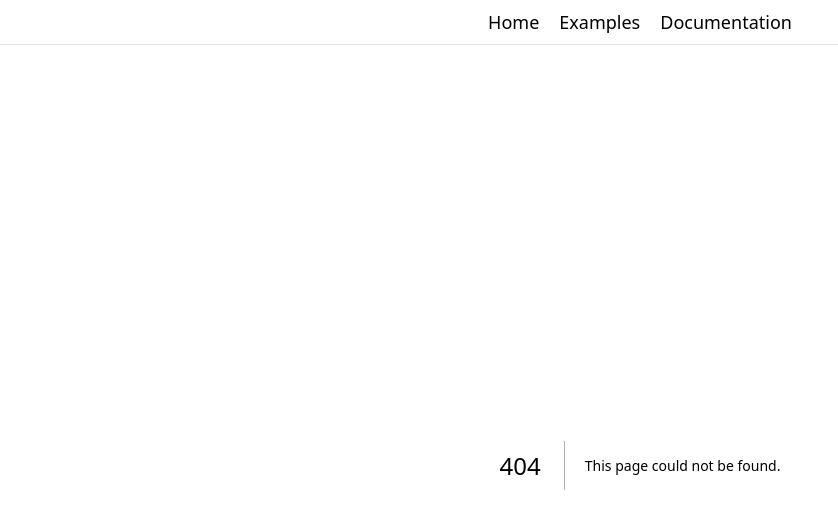
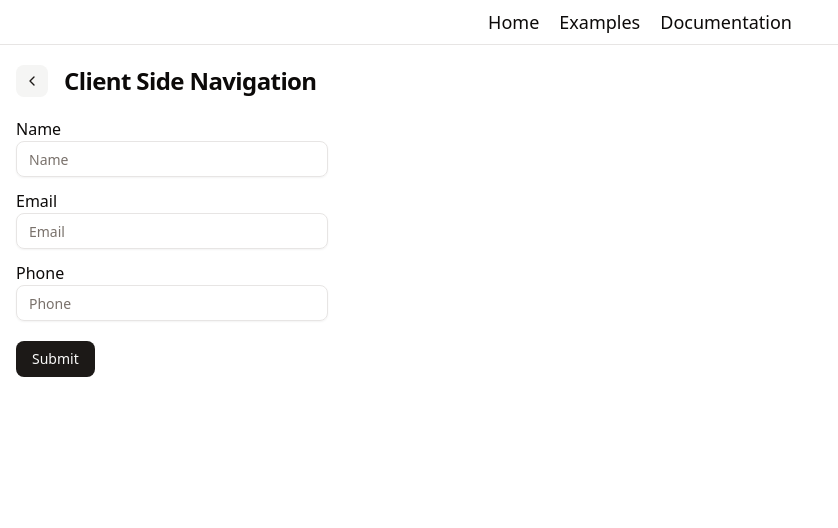
Before and after one commit to brhega/next-react-app, a Next.js app: page /examples/basic-form in a window 1280 px wide. Before the commit this address had no page. Shown: the top 528 px of the page, without its empty margins (0-838 px from the left). Built offline with nearby package versions, Linux system fonts and the light colour scheme.

Commit message:
basic form

```diff
--- /dev/null
+++ b/app/examples/basic-form/page.tsx
@@ -0,0 +1,86 @@
+'use client'
+
+import { useState } from "react"
+import { Button } from "@/components/ui/button"
+import { Input } from "@/components/ui/input"
+import { Label } from "@radix-ui/react-label"
+import { ChevronLeftIcon } from "lucide-react"
+import Link from "next/link"
+import {
+    AlertDialog,
+    AlertDialogAction,
+    AlertDialogContent,
+    AlertDialogDescription,
+    AlertDialogFooter,
+    AlertDialogHeader,
+    AlertDialogTitle
+} from "@/components/ui/alert-dialog"
+
+export default function BasicForm() {
+    const [showDialog, setShowDialog] = useState(false)
+    const [formValues, setFormValues] = useState<{name: string, email: string, phone: string}>()
+
+    function submission(formData: FormData) {
+        const name = formData.get('name') as string
+        const email = formData.get('email') as string
+        const phone = formData.get('phone') as string
+
+        setFormValues({ name, email, phone })
+        setShowDialog(true)
+    }
+
+    return (
+        <div>
+            <div className="flex gap-4">
+                <Button asChild variant="secondary" size="icon" className="size-8">
+                    <Link href="/examples">
+                        <ChevronLeftIcon />
+                    </Link>
+                </Button>
+                <h3 className="scroll-m-20 text-2xl font-semibold tracking-tight">
+                    Client Side Navigation
+                </h3>
+            </div>
+
+            <div className="my-5">
+                <form action={submission}>
+                    <div className="space-y-3">
+                        <div className="w-1/4">
+                            <Label htmlFor="name">Name</Label>
+                            <Input type="text" id="name" name="name" placeholder="Name" />
+                        </div>
+                        <div className="w-1/4">
+                            <Label htmlFor="email">Email</Label>
+                            <Input type="email" id="email" name="email" placeholder="Email" />
+                        </div>
+                        <div className="w-1/4">
+                            <Label htmlFor="phone">Phone</Label>
+                            <Input type="tel" id="phone" name="phone" placeholder="Phone" />
+                        </div>
+                    </div>
+                    <div className="my-5">
+                        <Button type="submit">Submit</Button>
+                    </div>
+                </form>
+            </div>
+
+            <AlertDialog open={showDialog} onOpenChange={setShowDialog}>
+                <AlertDialogContent>
+                    <AlertDialogHeader>
+                        <AlertDialogTitle>Form Submitted Successfully</AlertDialogTitle>
+                        <AlertDialogDescription>
+                            <div className="space-y-1">
+                                <div>Name: {formValues?.name}</div>
+                                <div>Email: {formValues?.email}</div>
+                                <div>Phone: {formValues?.phone}</div>
+                            </div>
+                        </AlertDialogDescription>
+                    </AlertDialogHeader>
+                    <AlertDialogFooter>
+                        <AlertDialogAction onClick={() => setShowDialog(false)}>Close</AlertDialogAction>
+                    </AlertDialogFooter>
+                </AlertDialogContent>
+            </AlertDialog>
+        </div>
+    )
+}
--- a/app/examples/page.tsx
+++ b/app/examples/page.tsx
@@ -7,7 +7,12 @@ export default function ExamplesPage() {
                 Examples
             </h2>
             <div className="my-4">
-                <Link href="/examples/client-side-navigation" className="text-blue-600 underline">Client Side Navigation</Link>
+                <div>
+                    <Link href="/examples/client-side-navigation" className="text-blue-600 underline">Client Side Navigation</Link>
+                </div>
+                <div>
+                    <Link href="/examples/basic-form" className="text-blue-600 underline">Basic Form</Link>
+                </div>
             </div>
         </div>
     );
--- /dev/null
+++ b/components/ui/alert-dialog.tsx
@@ -0,0 +1,157 @@
+"use client"
+
+import * as React from "react"
+import * as AlertDialogPrimitive from "@radix-ui/react-alert-dialog"
+
+import { cn } from "@/lib/utils"
+import { buttonVariants } from "@/components/ui/button"
+
+function AlertDialog({
+  ...props
+}: React.ComponentProps<typeof AlertDialogPrimitive.Root>) {
+  return <AlertDialogPrimitive.Root data-slot="alert-dialog" {...props} />
+}
+
+function AlertDialogTrigger({
+  ...props
+}: React.ComponentProps<typeof AlertDialogPrimitive.Trigger>) {
+  return (
+    <AlertDialogPrimitive.Trigger data-slot="alert-dialog-trigger" {...props} />
+  )
+}
+
+function AlertDialogPortal({
+  ...props
+}: React.ComponentProps<typeof AlertDialogPrimitive.Portal>) {
+  return (
+    <AlertDialogPrimitive.Portal data-slot="alert-dialog-portal" {...props} />
+  )
+}
+
+function AlertDialogOverlay({
+  className,
+  ...props
+}: React.ComponentProps<typeof AlertDialogPrimitive.Overlay>) {
+  return (
+    <AlertDialogPrimitive.Overlay
+      data-slot="alert-dialog-overlay"
+      className={cn(
+        "data-[state=open]:animate-in data-[state=closed]:animate-out data-[state=closed]:fade-out-0 data-[state=open]:fade-in-0 fixed inset-0 z-50 bg-black/50",
+        className
+      )}
+      {...props}
+    />
+  )
+}
+
+function AlertDialogContent({
+  className,
+  ...props
+}: React.ComponentProps<typeof AlertDialogPrimitive.Content>) {
+  return (
+    <AlertDialogPortal>
+      <AlertDialogOverlay />
+      <AlertDialogPrimitive.Content
+        data-slot="alert-dialog-content"
+        className={cn(
+          "bg-background data-[state=open]:animate-in data-[state=closed]:animate-out data-[state=closed]:fade-out-0 data-[state=open]:fade-in-0 data-[state=closed]:zoom-out-95 data-[state=open]:zoom-in-95 fixed top-[50%] left-[50%] z-50 grid w-full max-w-[calc(100%-2rem)] translate-x-[-50%] translate-y-[-50%] gap-4 rounded-lg border p-6 shadow-lg duration-200 sm:max-w-lg",
+          className
+        )}
+        {...props}
+      />
+    </AlertDialogPortal>
+  )
+}
+
+function AlertDialogHeader({
+  className,
+  ...props
+}: React.ComponentProps<"div">) {
+  return (
+    <div
+      data-slot="alert-dialog-header"
+      className={cn("flex flex-col gap-2 text-center sm:text-left", className)}
+      {...props}
+    />
+  )
+}
+
+function AlertDialogFooter({
+  className,
+  ...props
+}: React.ComponentProps<"div">) {
+  return (
+    <div
+      data-slot="alert-dialog-footer"
+      className={cn(
+        "flex flex-col-reverse gap-2 sm:flex-row sm:justify-end",
+        className
+      )}
+      {...props}
+    />
+  )
+}
+
+function AlertDialogTitle({
+  className,
+  ...props
+}: React.ComponentProps<typeof AlertDialogPrimitive.Title>) {
+  return (
+    <AlertDialogPrimitive.Title
+      data-slot="alert-dialog-title"
+      className={cn("text-lg font-semibold", className)}
+      {...props}
+    />
+  )
+}
+
+function AlertDialogDescription({
+  className,
+  ...props
+}: React.ComponentProps<typeof AlertDialogPrimitive.Description>) {
+  return (
+    <AlertDialogPrimitive.Description
+      data-slot="alert-dialog-description"
+      className={cn("text-muted-foreground text-sm", className)}
+      {...props}
+    />
+  )
+}
+
+function AlertDialogAction({
+  className,
+  ...props
+}: React.ComponentProps<typeof AlertDialogPrimitive.Action>) {
+  return (
+    <AlertDialogPrimitive.Action
+      className={cn(buttonVariants(), className)}
+      {...props}
+    />
+  )
+}
+
+function AlertDialogCancel({
+  className,
+  ...props
+}: React.ComponentProps<typeof AlertDialogPrimitive.Cancel>) {
+  return (
+    <AlertDialogPrimitive.Cancel
+      className={cn(buttonVariants({ variant: "outline" }), className)}
+      {...props}
+    />
+  )
+}
+
+export {
+  AlertDialog,
+  AlertDialogPortal,
+  AlertDialogOverlay,
+  AlertDialogTrigger,
+  AlertDialogContent,
+  AlertDialogHeader,
+  AlertDialogFooter,
+  AlertDialogTitle,
+  AlertDialogDescription,
+  AlertDialogAction,
+  AlertDialogCancel,
+}
--- /dev/null
+++ b/components/ui/input.tsx
@@ -0,0 +1,21 @@
+import * as React from "react"
+
+import { cn } from "@/lib/utils"
+
+function Input({ className, type, ...props }: React.ComponentProps<"input">) {
+  return (
+    <input
+      type={type}
+      data-slot="input"
+      className={cn(
+        "file:text-foreground placeholder:text-muted-foreground selection:bg-primary selection:text-primary-foreground dark:bg-input/30 border-input h-9 w-full min-w-0 rounded-md border bg-transparent px-3 py-1 text-base shadow-xs transition-[color,box-shadow] outline-none file:inline-flex file:h-7 file:border-0 file:bg-transparent file:text-sm file:font-medium disabled:pointer-events-none disabled:cursor-not-allowed disabled:opacity-50 md:text-sm",
+        "focus-visible:border-ring focus-visible:ring-ring/50 focus-visible:ring-[3px]",
+        "aria-invalid:ring-destructive/20 dark:aria-invalid:ring-destructive/40 aria-invalid:border-destructive",
+        className
+      )}
+      {...props}
+    />
+  )
+}
+
+export { Input }
--- /dev/null
+++ b/components/ui/label.tsx
@@ -0,0 +1,24 @@
+"use client"
+
+import * as React from "react"
+import * as LabelPrimitive from "@radix-ui/react-label"
+
+import { cn } from "@/lib/utils"
+
+function Label({
+  className,
+  ...props
+}: React.ComponentProps<typeof LabelPrimitive.Root>) {
+  return (
+    <LabelPrimitive.Root
+      data-slot="label"
+      className={cn(
+        "flex items-center gap-2 text-sm leading-none font-medium select-none group-data-[disabled=true]:pointer-events-none group-data-[disabled=true]:opacity-50 peer-disabled:cursor-not-allowed peer-disabled:opacity-50",
+        className
+      )}
+      {...props}
+    />
+  )
+}
+
+export { Label }
--- a/package.json
+++ b/package.json
@@ -8,6 +8,8 @@
     "start": "next start"
   },
   "dependencies": {
+    "@radix-ui/react-alert-dialog": "^1.1.15",
+    "@radix-ui/react-label": "^2.1.7",
     "@radix-ui/react-navigation-menu": "^1.2.14",
     "@radix-ui/react-slot": "^1.2.3",
     "class-variance-authority": "^0.7.1",
```
Also changed, not shown: 1 other file (tests, documents, lock files or other folders).
